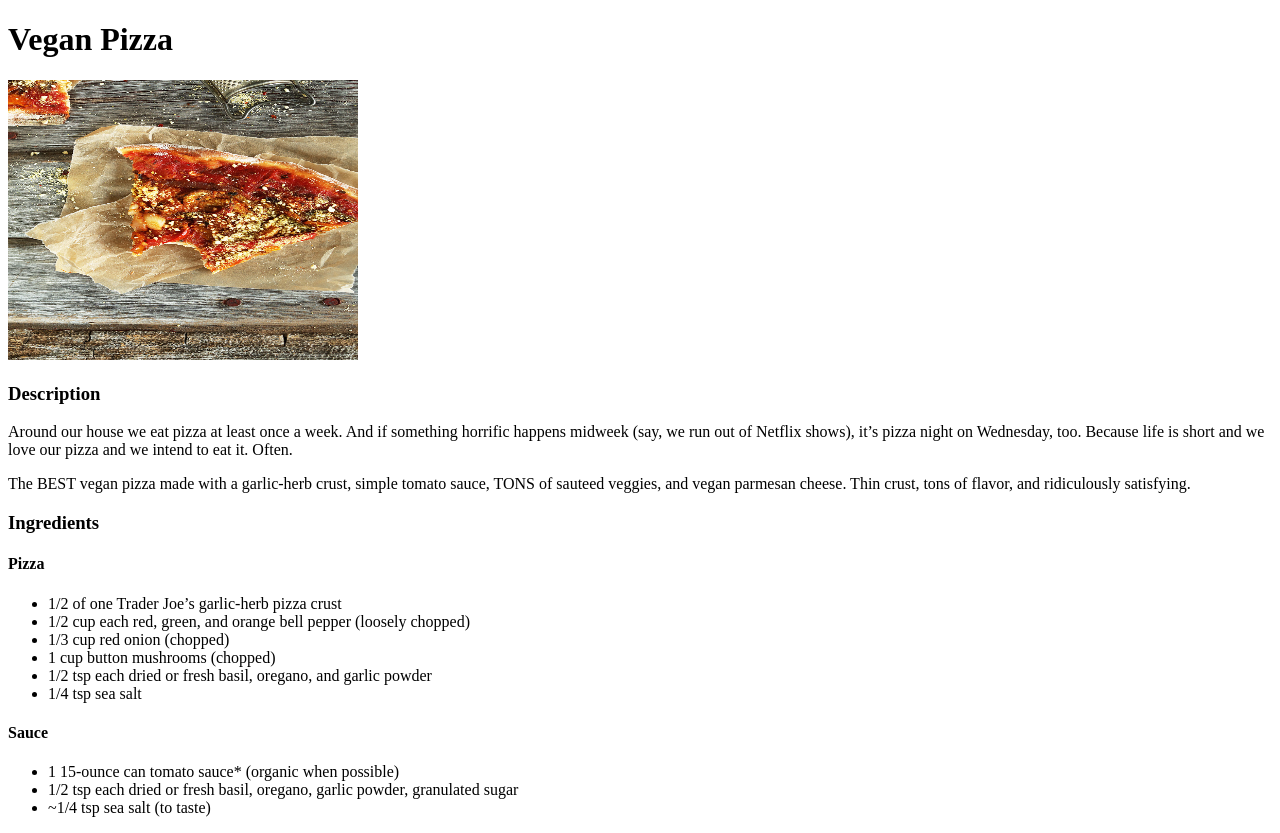
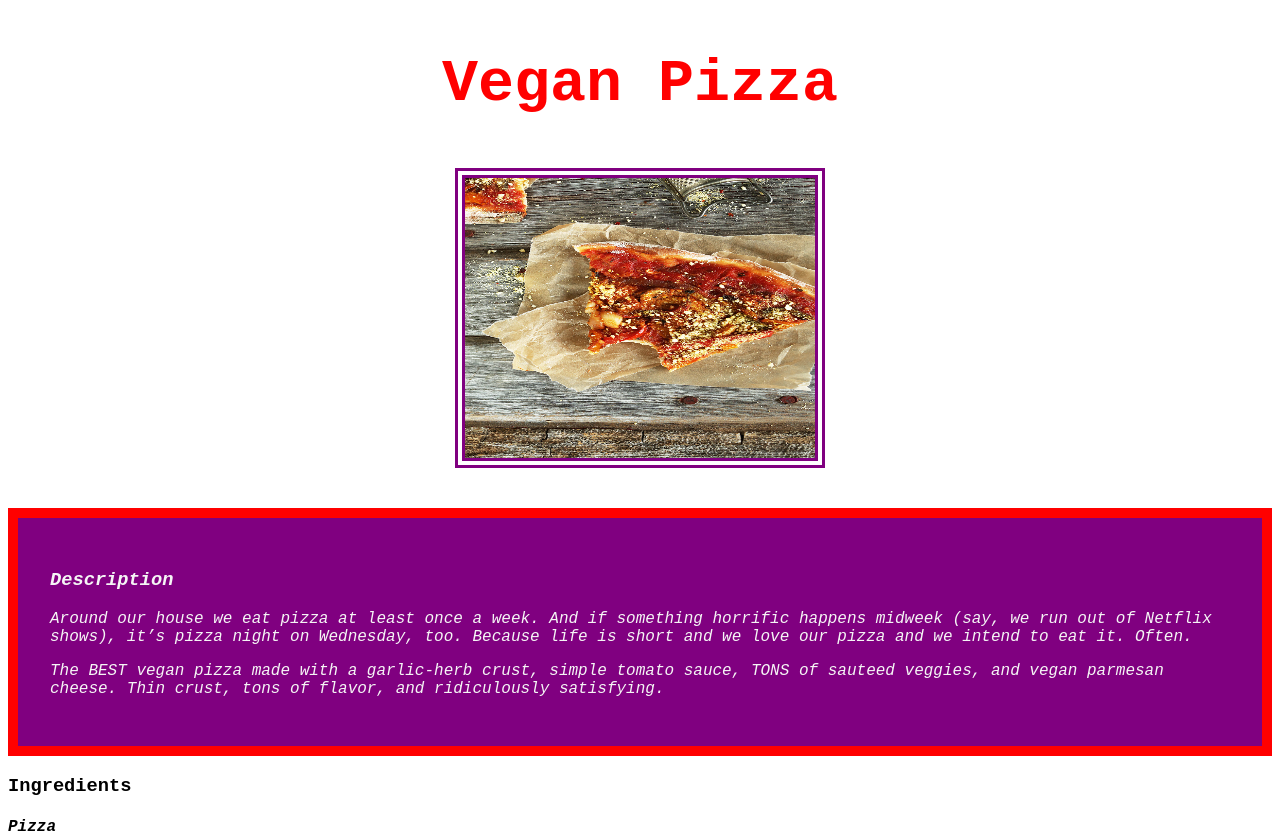
Before and after one commit to wormo-jpg/odin-recipes, a plain HTML site: page veganpizza.html in a window 1280 px wide. Shown: the top 833 px of the page. Drawn offline with Linux system fonts and the light colour scheme.

Commit message:
new commit with styles.css

```diff
--- /dev/null
+++ b/styles.css
@@ -0,0 +1,75 @@
+* {
+    font-family: 'Courier New', Courier, monospace;
+    display: flexbox;
+}
+
+h1 {
+    text-align: center;
+    color: red;
+    display: block;
+    font-weight: strong;
+    font-size: 60px;
+    padding: 10px;
+}
+
+p , h3 {
+    background-color: transparent;
+}
+
+h4 {
+    font-style: italic;
+    font-size: 16px;
+}
+
+.recipes {
+    text-align: center;
+    list-style: none;
+    color: whitesmoke;
+    font-size: 20px;
+}
+
+img {
+    display: block;
+    margin: 0 auto;
+    border: 10px double purple;
+    color: white;
+    padding: 0;
+}
+
+.recipe-list {
+    color: red;
+    text-align: left;
+    display: block;
+}
+
+.description {
+    border: 10px solid red;
+    padding: 2rem;
+    color: whitesmoke;
+    background-color: purple;
+    font-style: italic;
+    display: block;
+}
+
+.food-image {
+    margin: 15px auto 40px;
+    display: block;
+}
+
+.landing-area {
+    display: block;
+    background-color: black;
+    max-width: 800px;
+    height: 1200px;
+    margin: 0 auto;
+    padding: 10px;
+    border-left: 20px solid darkgray ;
+}
+
+#hippies {
+    margin: 20% auto;
+}
+
+a:visited {
+    color: red;
+}
--- a/recipes/veganpizza.html
+++ b/veganpizza.html
@@ -4,16 +4,20 @@
     <meta charset="UTF-8">
     <meta name="viewport" content="width=device-width, initial-scale=1.0">
     <title>Vegan Pizza</title>
+    <link rel="stylesheet" href="styles.css">
 </head>
 <body>
     <h1>Vegan Pizza</h1>
-    <img src="../images/veganpizza.jpg" alt="Vegan Pizza" width="350px" height="280px">
-    <h3>Description</h3>
-    <p>Around our house we eat pizza at least once a week. And if something horrific happens midweek (say, we run out of Netflix shows), it’s pizza night on Wednesday, too. Because life is short and we love our pizza and we intend to eat it. Often.</p>
-    <p>The BEST vegan pizza made with a garlic-herb crust, simple tomato sauce, TONS of sauteed veggies, and vegan parmesan cheese. Thin crust, tons of flavor, and ridiculously satisfying.</p>
+    <img class="food-image" src="../images/veganpizza.jpg" alt="Vegan Pizza" width="350px" height="280px">
+    <div id="food-image-gap"></div>
+    <div class="description">
+        <h3>Description</h3>
+        <p>Around our house we eat pizza at least once a week. And if something horrific happens midweek (say, we run out of Netflix shows), it’s pizza night on Wednesday, too. Because life is short and we love our pizza and we intend to eat it. Often.</p>
+        <p>The BEST vegan pizza made with a garlic-herb crust, simple tomato sauce, TONS of sauteed veggies, and vegan parmesan cheese. Thin crust, tons of flavor, and ridiculously satisfying.</p>
+    </div>
     <h3>Ingredients</h3>
         <h4>Pizza</h4>
-        <ul>
+        <ul class="recipe-list">
             <li>1/2 of one Trader Joe’s garlic-herb pizza crust</li>
             <li>1/2 cup each red, green, and orange bell pepper (loosely chopped)</li>
             <li>1/3 cup red onion (chopped)</li>
@@ -22,19 +26,19 @@
             <li>1/4 tsp sea salt</li>
         </ul>
         <h4>Sauce</h4>
-        <ul>
+        <ul class="recipe-list">
             <li>1 15-ounce can tomato sauce* (organic when possible)</li>
             <li>1/2 tsp each dried or fresh basil, oregano, garlic powder, granulated sugar</li>
             <li>~1/4 tsp sea salt (to taste)</li>
         </ul>
         <h4>Toppings</h4>
-        <ul>
+        <ul class="recipe-list">
             <li>1/2 cup vegan parmesan cheese</li>
             <li>Red pepper flake + dried oregano</li>
         </ul>
     <h3>Steps</h3>
         <h4>Pizza</h4>
-        <ol>
+        <ol class="recipe-list">
             <li>Preheat oven to 425 degrees F (218 C) and position a rack in the middle of the oven.</li>
             <li>Bring large skillet to medium heat. Once hot, add 1 Tbsp olive oil (amount as original recipe is written // adjust if altering batch size), onion and peppers. Season with salt, herbs and stir. Cook until soft and slightly charred – 10-15 minutes, adding the mushrooms in the last few minutes. Set aside.</li>
             <li>Prepare sauce by adding tomato sauce to a mixing bowl and adding seasonings and salt to taste. Adjust seasonings as needed. Set aside. Note: If using tomato paste, add water to thin until desired consistency is reached.</li>
@@ -45,7 +49,7 @@
             <li>Bake for 17-20 minutes or until crisp and golden brown.</li>
         </ol>
         <h4>Garnish</h4>
-        <ol>
+        <ol class="recipe-list">
             <li>Serve with remaining parmesan cheese, dried oregano and red pepper flake. Leftovers keep well – no need to reheat! Cold pizza is yum.</li>
         </ol>
     <a href="../index.html">Go Back</a>
```
Also changed, not shown: index.html (+14 -7 lines), veganpho.html (renamed from recipes/veganpho.html, +12 -8 lines).
